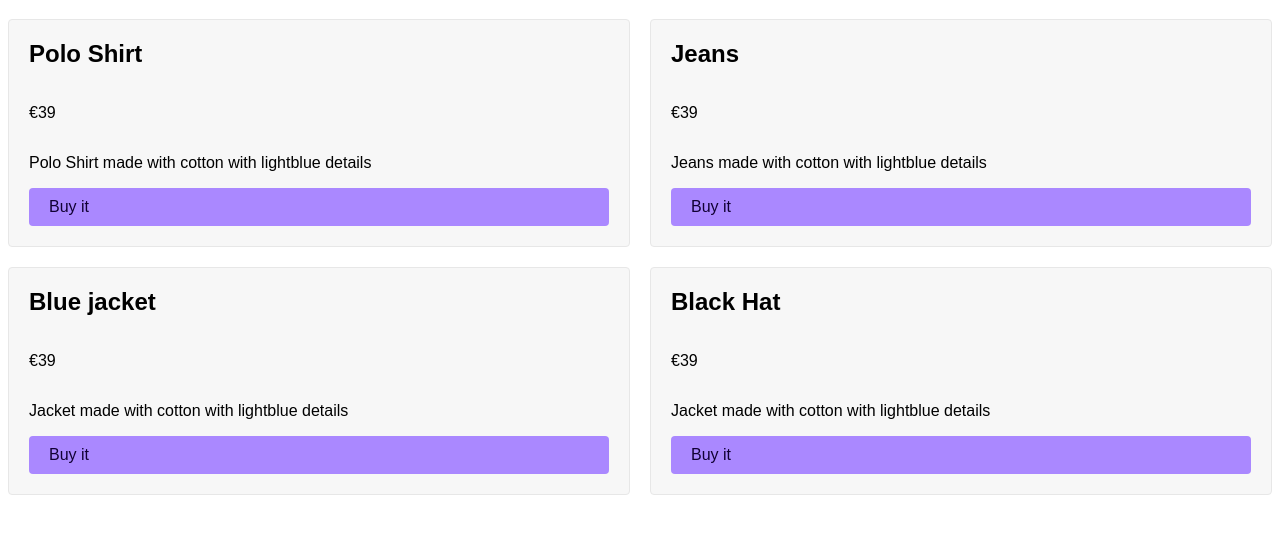
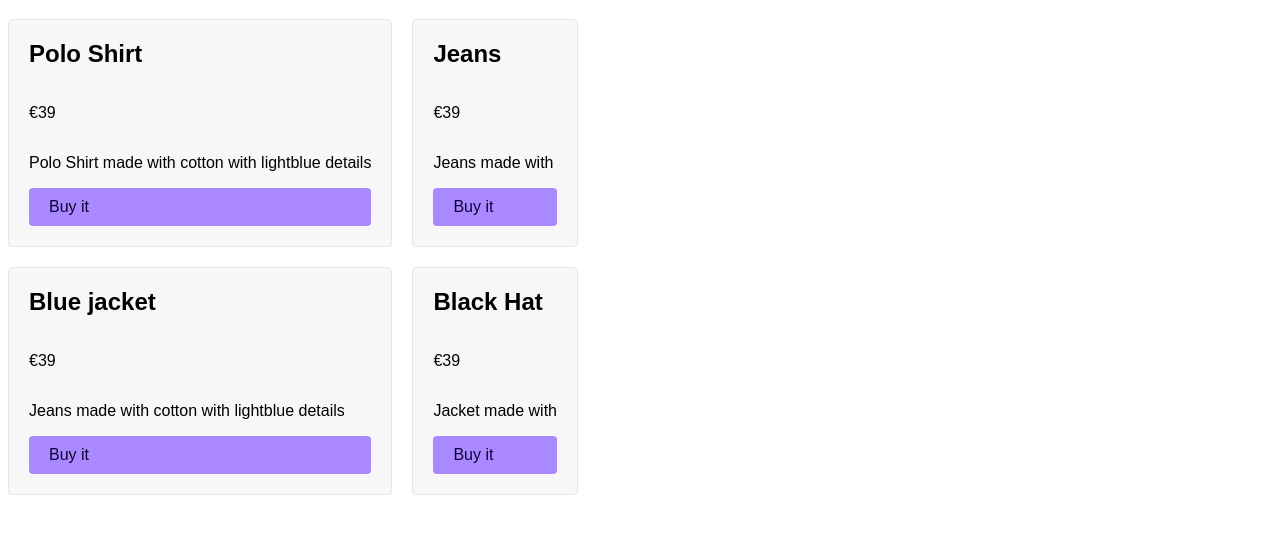
Before and after one commit to williampgdias/HTML-CSS-Basic, a plain HTML site: page Grid/index.html in a window 1280 px wide. Shown: the part 61-594 px from the top of the page. Drawn offline with Linux system fonts and the light colour scheme.

Commit message:
Grid column

```diff
--- /dev/null
+++ b/Grid column/style.css
@@ -0,0 +1,58 @@
+.grid {
+  display: grid;
+  gap: 20px;
+  grid-template-columns: 1fr 1fr 1fr 1fr;
+}
+
+.picture {
+  grid-column: 2 / span 3;
+}
+
+.item-info {
+  grid-column: 1 / 3;
+}
+
+.buy {
+  grid-column: 1 / 3;
+}
+
+/* Estilos Gerais */
+
+body {
+  margin: 40px;
+}
+
+h1,
+p {
+  margin: 0;
+}
+
+h1 {
+  font-size: 48px;
+  line-height: 1;
+}
+
+p,
+span {
+  font-size: 20px;
+}
+
+img {
+  max-width: 100%;
+  border-radius: 4px;
+}
+
+.buy {
+  background: #a8f;
+  color: #103;
+  padding: 10px 20px;
+  text-decoration: none;
+  border-radius: 4px;
+  font-size: 20px;
+}
+
+.price {
+  background: #ddd;
+  padding: 5px 10px;
+  border-radius: 4px;
+}
--- a/Grid/index.html
+++ b/Grid/index.html
@@ -21,21 +21,22 @@
     <div class="item">
       <h2>Jeans</h2>
       <p class="price">€39</p>
-      <p>Jeans made with cotton with lightblue details</p>
+      <p>Jeans made with</p>
       <a class="buy" href="/">Buy it </a>
     </div>
     <div class="item">
       <h2>Blue jacket</h2>
       <p class="price">€39</p>
-      <p>Jacket made with cotton with lightblue details</p>
+      <p>Jeans made with cotton with lightblue details</p>
       <a class="buy" href="/">Buy it </a>
     </div>
     <div class="item">
       <h2>Black Hat</h2>
       <p class="price">€39</p>
-      <p>Jacket made with cotton with lightblue details</p>
+      <p>Jacket made with</p>
       <a class="buy" href="/">Buy it </a>
     </div>
+
   </div>
 </body>
 
--- a/Grid/style.css
+++ b/Grid/style.css
@@ -28,6 +28,8 @@ h2 {
 
 .grid {
   display: grid;
-  grid-template-columns: 1fr 1fr;
+  height: 800px;
+  grid-template-columns: auto auto;
   gap: 20px;
+  place-content: start;
 }
```
Also changed, not shown: Grid column/index.html (added, +22 -0 lines), Grid column/img/bicicleta-1200-800.jpg (renamed from images/img/bicicleta-1200-800.jpg), Grid column/img/bicicleta-300-200.jpg (renamed from images/img/bicicleta-300-200.jpg), Grid column/img/bicicleta.jpg (renamed from images/img/bicicleta.jpg), Grid column/img/bikcraft.png (renamed from images/img/bikcraft.png), Grid column/img/bikcraft.svg (renamed from images/img/bikcraft.svg), Grid column/img/floresta.jpg (renamed from images/img/floresta.jpg), Grid column/img/lobo.jpg (renamed from images/img/lobo.jpg).
